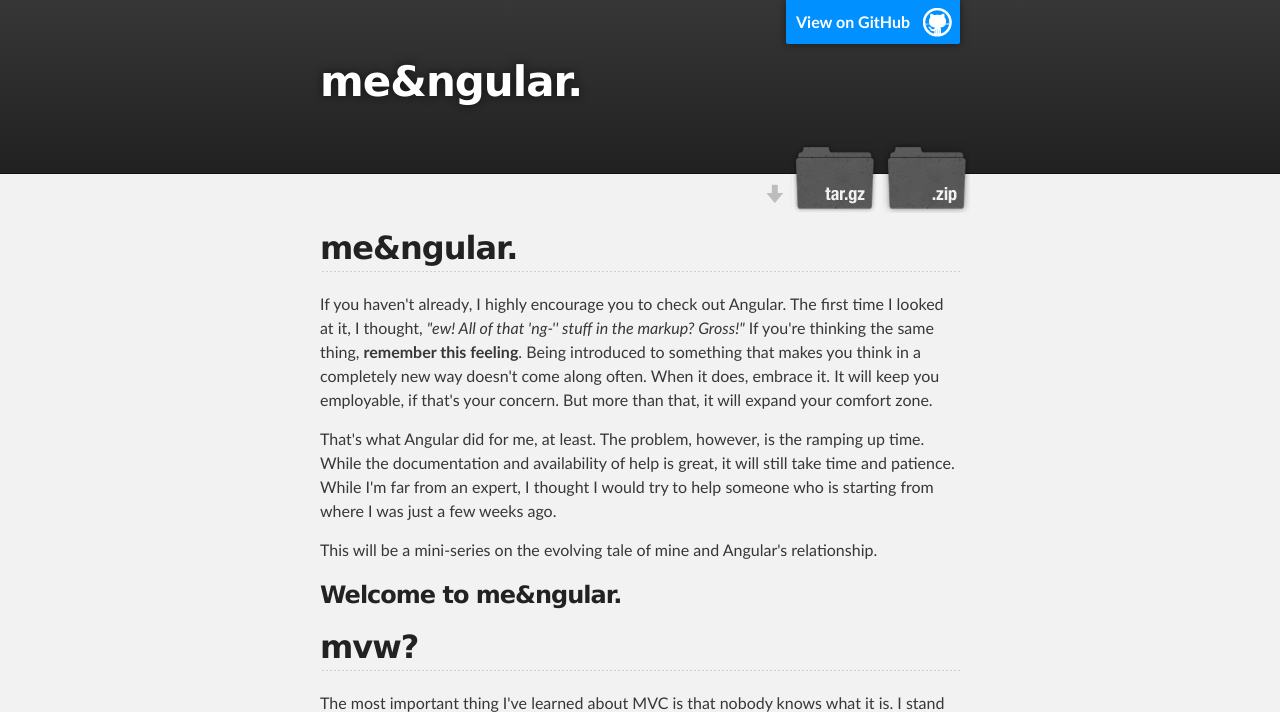
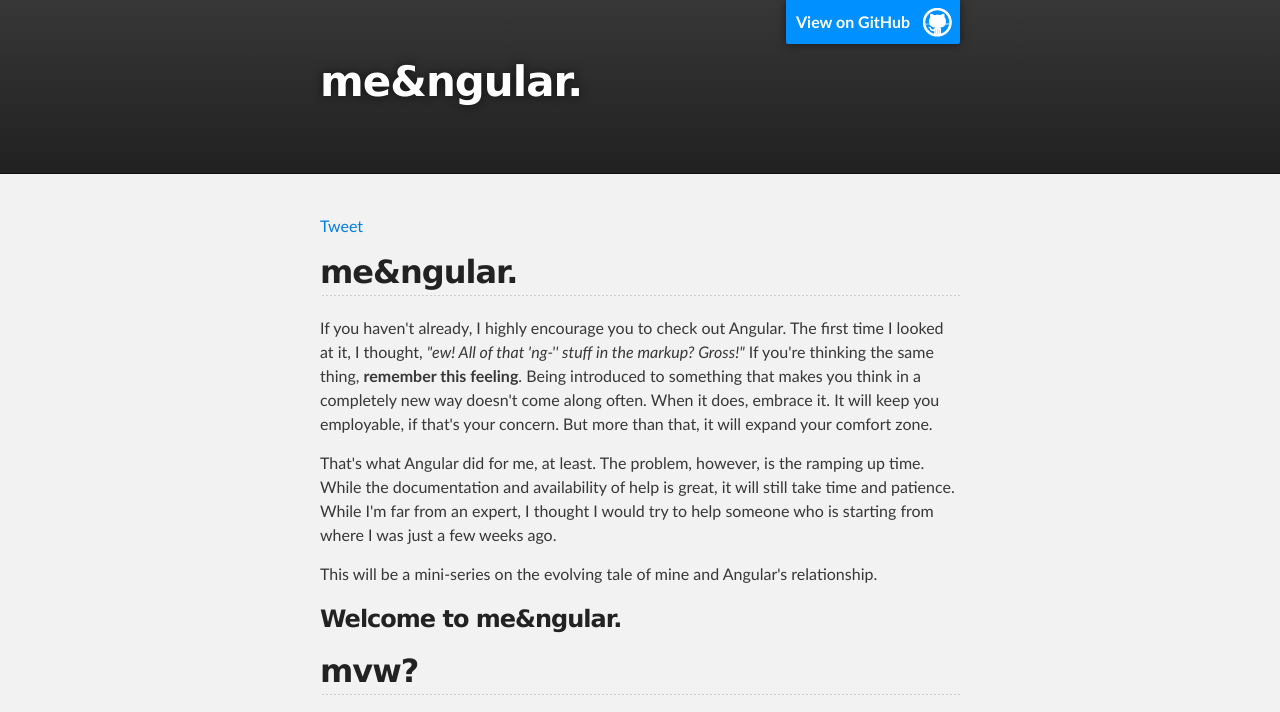
Before and after one commit to stephenplusplus/meangular, a plain HTML site: page index.html in a window 1280 px wide. Shown: the top 712 px of the page. Drawn offline with Linux system fonts and the light colour scheme.

Commit message:
Add a twitter link!

```diff
--- a/index.html
+++ b/index.html
@@ -20,17 +20,16 @@
 
           <h1 id="project_title">me&amp;ngular.</h1>
           <h2 id="project_tagline"></h2>
-
-            <section id="downloads">
-              <a class="zip_download_link" href="https://github.com/stephenplusplus/meangular/zipball/master">Download this project as a .zip file</a>
-              <a class="tar_download_link" href="https://github.com/stephenplusplus/meangular/tarball/master">Download this project as a tar.gz file</a>
-            </section>
         </header>
     </div>
 
     <!-- MAIN CONTENT -->
     <div id="main_content_wrap" class="outer">
       <section id="main_content" class="inner">
+
+        <a href="https://twitter.com/share" class="twitter-share-button" data-url="http://stephenplusplus.github.com/meangular/" data-text="If you're new to #angular and want to learn the basics of #mvw, check out this post." data-via="stephenplusplus" data-size="large" data-hashtags="angularjs">Tweet</a>
+        <script>!function(d,s,id){var js,fjs=d.getElementsByTagName(s)[0];if(!d.getElementById(id)){js=d.createElement(s);js.id=id;js.src="//platform.twitter.com/widgets.js";fjs.parentNode.insertBefore(js,fjs);}}(document,"script","twitter-wjs");</script>
+
         <h2>me&amp;ngular.</h2>
 
 <p>If you haven't already, I highly encourage you to check out Angular. The first time I looked at it, I thought, <em>"ew! All of that 'ng-'' stuff in the markup? Gross!"</em> If you're thinking the same thing, <strong>remember this feeling</strong>. Being introduced to something that makes you think in a completely new way doesn't come along often. When it does, embrace it. It will keep you employable, if that's your concern. But more than that, it will expand your comfort zone.</p>
```
